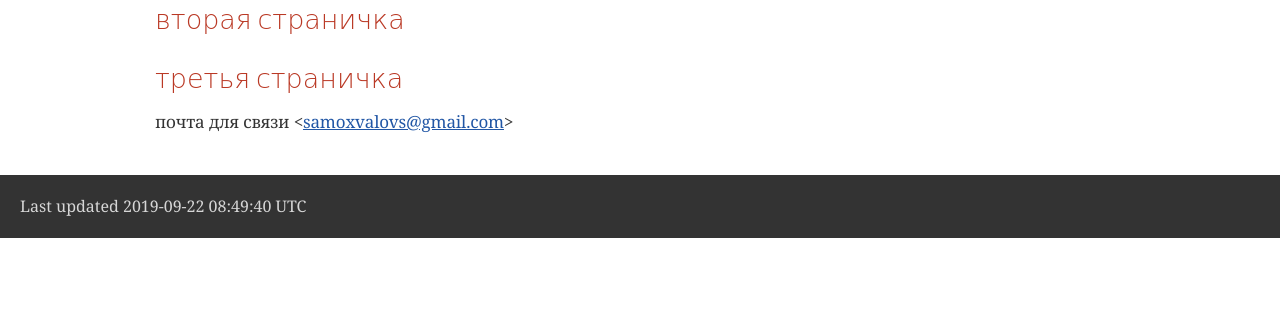
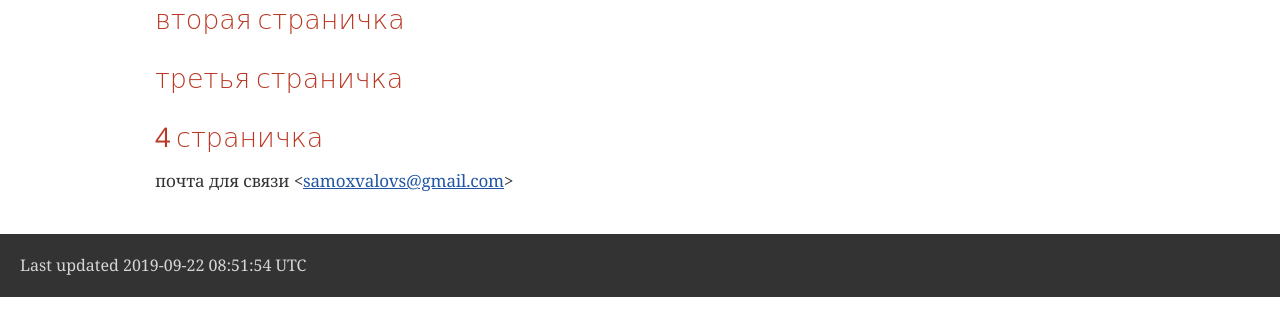
Before and after one commit to mgri-university/reggeo, a plain HTML site: page index.html in a window 1280 px wide. Shown: the part 248-584 px from the top of the page. Drawn offline with nearby package versions, Linux system fonts and the light colour scheme; a web font is replaced by a local one.

Commit message:
Automated deployment: Sun Sep 22 08:52:11 UTC 2019 34ca8f8b6be474eb2dd2f9b009e1de32e482ec36

```diff
--- a/index.html
+++ b/index.html
@@ -450,6 +450,10 @@ body.book #toc,body.book #preamble,body.book h1.sect0,body.book .sect1>h2{page-b
 </div>
 <div class="sect2">
 <h3 id="_третья_страничка">третья  страничка</h3>
+
+</div>
+<div class="sect2">
+<h3 id="_4_страничка">4  страничка</h3>
 <div class="paragraph">
 <p>почта для связи &lt;<a href="mailto:samoxvalovs@gmail.com">samoxvalovs@gmail.com</a>&gt;</p>
 </div>
@@ -459,7 +463,7 @@ body.book #toc,body.book #preamble,body.book h1.sect0,body.book .sect1>h2{page-b
 </div>
 <div id="footer">
 <div id="footer-text">
-Last updated 2019-09-22 08:49:40 UTC
+Last updated 2019-09-22 08:51:54 UTC
 </div>
 </div>
 </body>
```
Also changed, not shown: mgri.html (+1 -1 lines).
